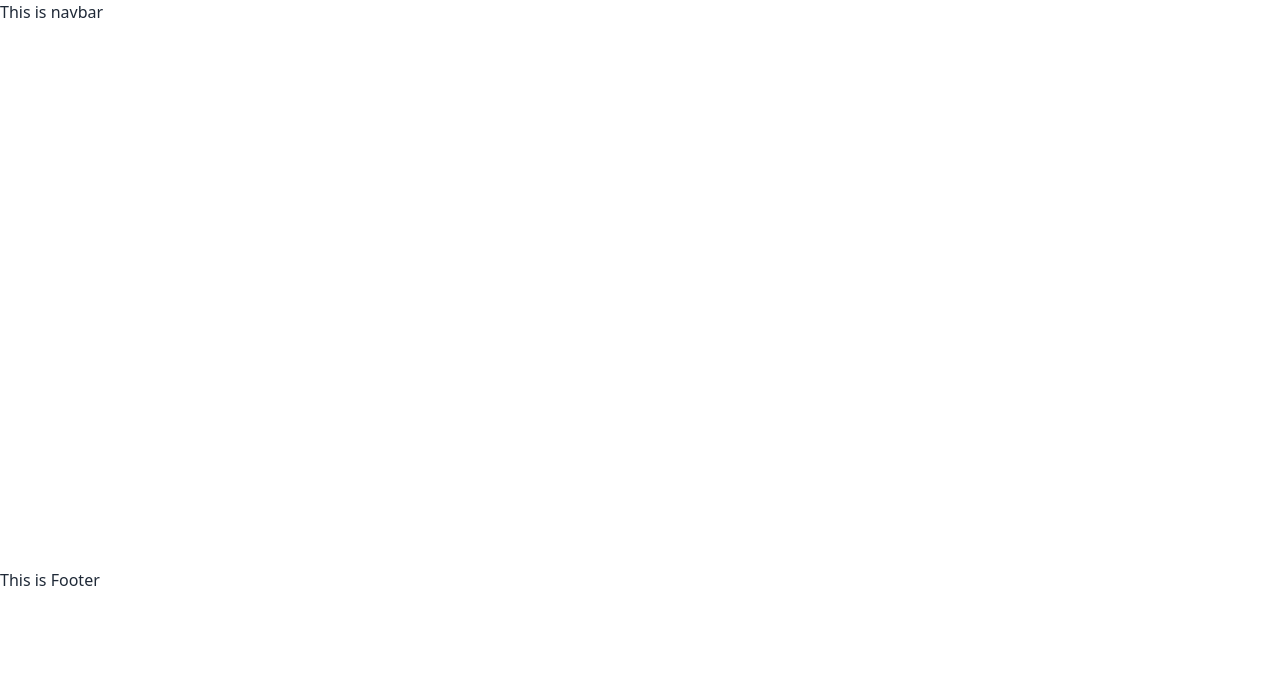
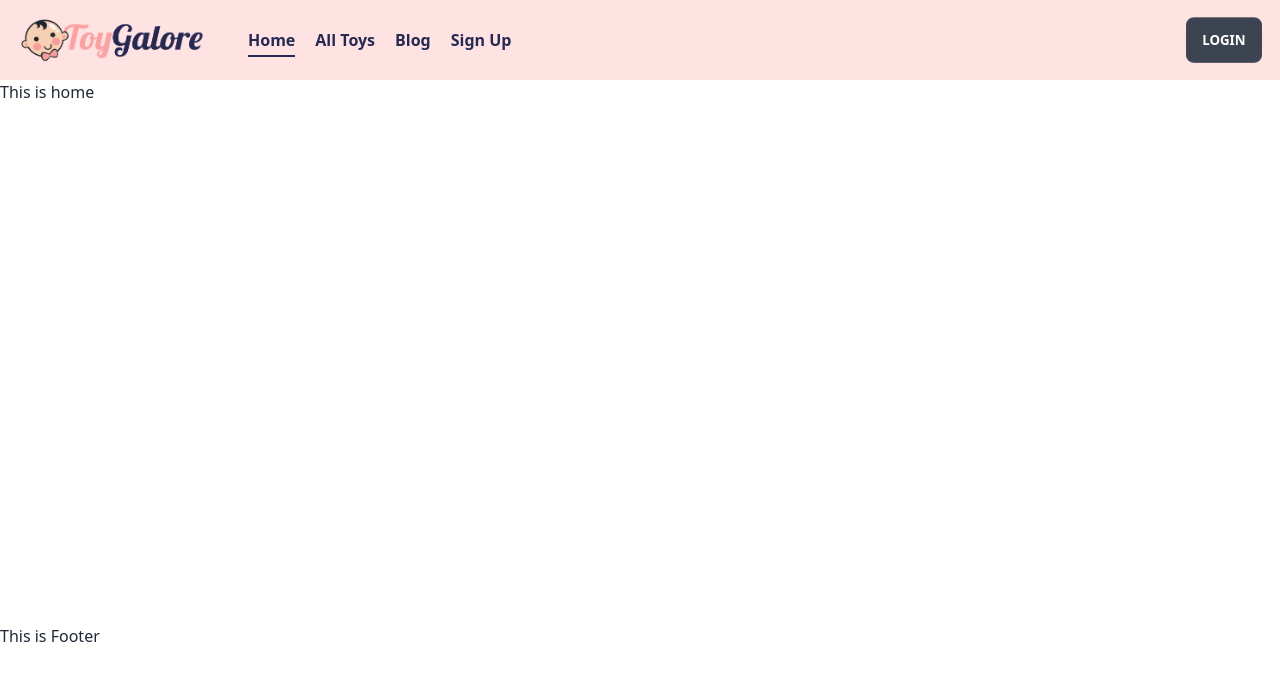
Before and after one commit to Rashed1879/toy-galore-client, a React (Vite) app: page / in a window 1280 px wide. Shown: the top 680 px of the page. Built offline with nearby package versions, Linux system fonts and the light colour scheme; no server answers.

Commit message:
Navbar Added

```diff
--- a/src/Routes/Routes.jsx
+++ b/src/Routes/Routes.jsx
@@ -2,12 +2,17 @@ import { createBrowserRouter } from 'react-router-dom';
 import Main from '../layout/Main';
 import Login from '../pages/Login/Login';
 import Register from '../pages/Register/Register';
+import Home from '../pages/Home/Home';
 
 const router = createBrowserRouter([
 	{
 		path: '/',
 		element: <Main></Main>,
 		children: [
+			{
+				path: '/',
+				element: <Home></Home>,
+			},
 			{
 				path: 'register',
 				element: <Register></Register>,
--- a/src/Shared/Navbar/Navbar.jsx
+++ b/src/Shared/Navbar/Navbar.jsx
@@ -1,8 +1,182 @@
+/* eslint-disable no-unused-vars */
+import { useContext, useState } from 'react';
+import { Link, NavLink } from 'react-router-dom';
+import { HiMenu, HiX } from 'react-icons/hi';
+import { RiLogoutBoxRFill } from 'react-icons/ri';
+import { AuthContext } from '../../providers/AuthProvider';
+
 const Navbar = () => {
+	const { user, logOut } = useContext(AuthContext);
+	const [open, setOpen] = useState(false);
+	const handleLogout = () => {
+		logOut()
+			.then()
+			.catch((error) => console.log(error));
+	};
+
 	return (
-		<div>
-			<h2>This is navbar</h2>
-		</div>
+		<nav className="bg-[#FFE3E3] text-primary">
+			<div className="flex justify-between items-center md:p-4 p-3">
+				<div className="flex items-center space-x-10">
+					<img
+						src="../../../public/images/ToyGalore.png"
+						className="w-48 h-12"
+						alt=""
+					/>
+					<ul
+						className={`md:flex md:space-x-5 text-[#262A53] font-semibold absolute duration-500 md:static ${
+							open
+								? 'top-2 right-12 text-center bg-[#FFE3E3] shadow-md p-2 rounded-md'
+								: '-top-96 right-12 text-center bg-[#FFE3E3] rounded-md'
+						}`}
+					>
+						<li>
+							<NavLink
+								className={({ isActive }) =>
+									isActive
+										? 'pb-1 border-b-2 border-[#262A53] hover:border-[#FFA0A0]'
+										: ''
+								}
+								to="/"
+							>
+								Home
+							</NavLink>
+						</li>
+						<li>
+							<NavLink
+								className={({ isActive }) =>
+									isActive
+										? 'pb-1 border-b-2 border-[#262A53] hover:border-[#FFA0A0]'
+										: ''
+								}
+								to="/alltoys"
+							>
+								All Toys
+							</NavLink>
+						</li>
+						{user && (
+							<>
+								<li>
+									<NavLink
+										className={({ isActive }) =>
+											isActive
+												? 'pb-1 border-b-2 border-[#262A53] hover:border-[#FFA0A0]'
+												: ''
+										}
+										to="/mytoys"
+									>
+										My Toys
+									</NavLink>
+								</li>
+								<li>
+									<NavLink
+										className={({ isActive }) =>
+											isActive
+												? 'pb-1 border-b-2 border-[#262A53] hover:border-[#FFA0A0]'
+												: ''
+										}
+										to="/addtoys"
+									>
+										Add a toy
+									</NavLink>
+								</li>
+							</>
+						)}
+						<li>
+							<NavLink
+								className={({ isActive }) =>
+									isActive
+										? 'pb-1 border-b-2 border-[#262A53] hover:border-[#FFA0A0]'
+										: ''
+								}
+								to="/blog"
+							>
+								Blog
+							</NavLink>
+						</li>
+						<li>
+							<NavLink
+								className={({ isActive }) =>
+									isActive
+										? 'pb-1 border-b-2 border-[#262A53] hover:border-[#FFA0A0]'
+										: ''
+								}
+								to="/register"
+							>
+								Sign Up
+							</NavLink>
+						</li>
+
+						<div className="md:hidden">
+							{user ? (
+								<div className="dropdown dropdown-end">
+									<label
+										tabIndex={0}
+										className="btn btn-ghost btn-circle avatar"
+										title={user.displayName || user.email}
+									>
+										<div className="w-10 rounded-full">
+											<img src={user.photoURL} />
+										</div>
+									</label>
+									<ul
+										tabIndex={0}
+										className="mt-3 p-2 shadow menu menu-compact dropdown-content bg-base-100 rounded-box w-24 text-center cursor-pointer"
+									>
+										<div onClick={handleLogout}>Logout</div>
+									</ul>
+								</div>
+							) : (
+								<Link to="/login">
+									<button className="btn btn-[#262A53]">
+										Login
+									</button>
+								</Link>
+							)}
+						</div>
+					</ul>
+				</div>
+
+				<div onClick={() => setOpen(!open)} className="md:hidden ">
+					<span>
+						{open === true ? (
+							<HiX className="h-6 w-6" />
+						) : (
+							<HiMenu className="h-6 w-6" />
+						)}
+					</span>
+				</div>
+
+				<div className="hidden md:block">
+					{user ? (
+						<div className="flex items-center space-x-3">
+							<div className="avatar">
+								<div
+									className="w-10 rounded-full"
+									title={user.displayName || user.email}
+								>
+									<img src={user.photoURL} />
+								</div>
+							</div>
+
+							<div
+								onClick={handleLogout}
+								className="tooltip tooltip-bottom"
+								data-tip="Logout"
+							>
+								<RiLogoutBoxRFill className="text-5xl text-[#262A53]" />
+							</div>
+						</div>
+					) : (
+						<Link to="/login">
+							<button className="btn btn-[#262A53] hover:btn-[#FFA0A0]">
+								Login
+							</button>
+						</Link>
+					)}
+				</div>
+			</div>
+		</nav>
 	);
 };
 
```
Also changed, not shown: public/images/ToyGalore.png (added).
